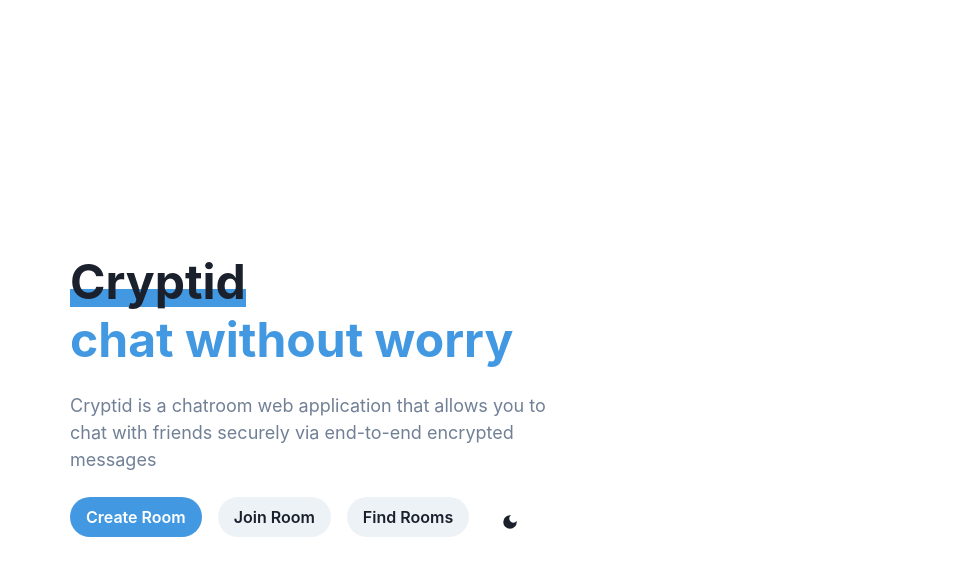
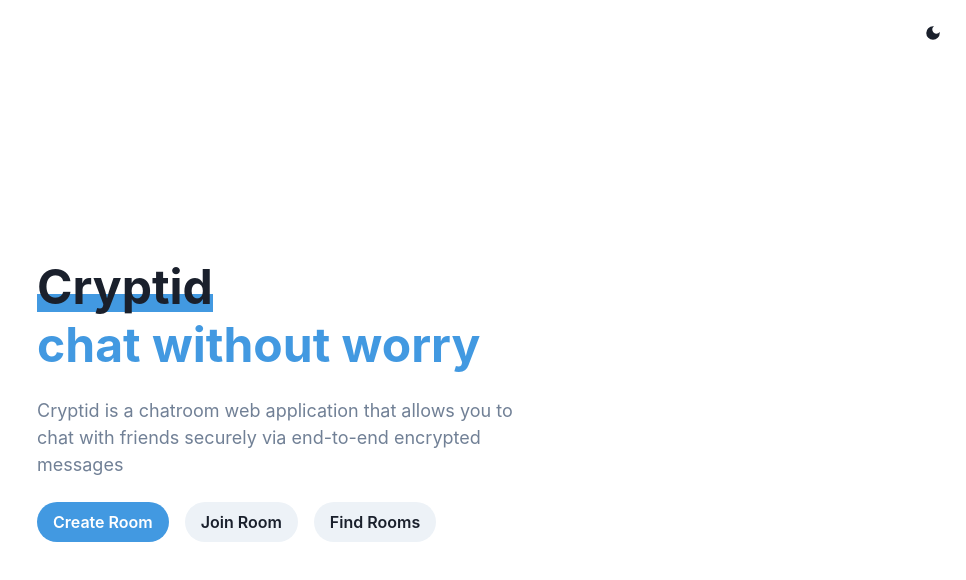
Before and after one commit to jacobduncan00/cryptid, a Next.js app: page / in a window 1280 px wide. Shown: the top 580 px of the page, without its empty margins (314-1280 px from the left). Built offline with nearby package versions, Linux system fonts and the light colour scheme.

Commit message:
Align theme button properly on landing page

```diff
--- a/components/ThemeButton/index.tsx
+++ b/components/ThemeButton/index.tsx
@@ -5,7 +5,7 @@ const ThemeButton = () => {
   const { toggleColorMode } = useColorMode();
   return (
     <header>
-      <Button h="50px" w="50px" bg={"transparent"} top={0} right={0}>
+      <Button h="50px" w="50px" bg={"transparent"} float={"right"} margin={"2"}>
         <MdDarkMode onClick={toggleColorMode} size="4x" />
       </Button>
     </header>
--- a/pages/index.tsx
+++ b/pages/index.tsx
@@ -15,6 +15,7 @@ export default function Homepage() {
   const { colorMode, toggleColorMode } = useColorMode();
   return (
     <>
+      <ThemeButton />
       <Head>
         <title>Cryptid</title>
         <meta name="viewport" content="initial-scale=1.0, width=device-width" />
@@ -65,7 +66,6 @@ export default function Homepage() {
               <Button rounded={"full"}>
                 <Link href="/browse">Find Rooms</Link>
               </Button>
-              <ThemeButton />
             </Stack>
           </Stack>
         </Flex>
```
